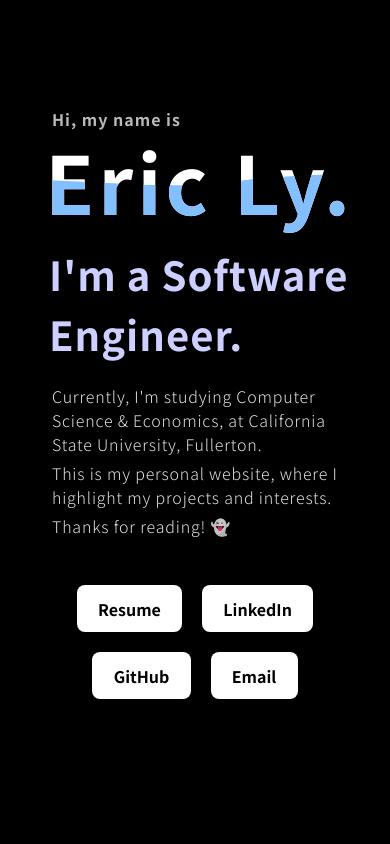
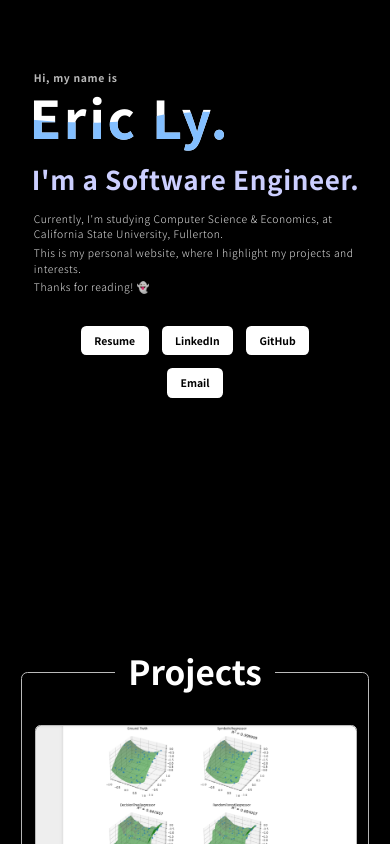
Before and after one commit to lyeric2022/lyyeric.tech, a React (Vite) app: page / in a window 390 px wide. Shown: the top 844 px of the page. Built offline with nearby package versions, Linux system fonts and the light colour scheme.

Commit message:
attempting mobile width changes

```diff
--- a/src/App.scss
+++ b/src/App.scss
@@ -1,4 +1,10 @@
 @import url('https://fonts.googleapis.com/css2?family=Noto+Sans+JP:wght@300&display=swap');
+
+@media screen and (max-width: 500px) {
+  html {
+    zoom: 0.65; /* Adjust the zoom level as per your requirement */
+  }
+}
 
 #root {
   max-width: 1280px;
```
